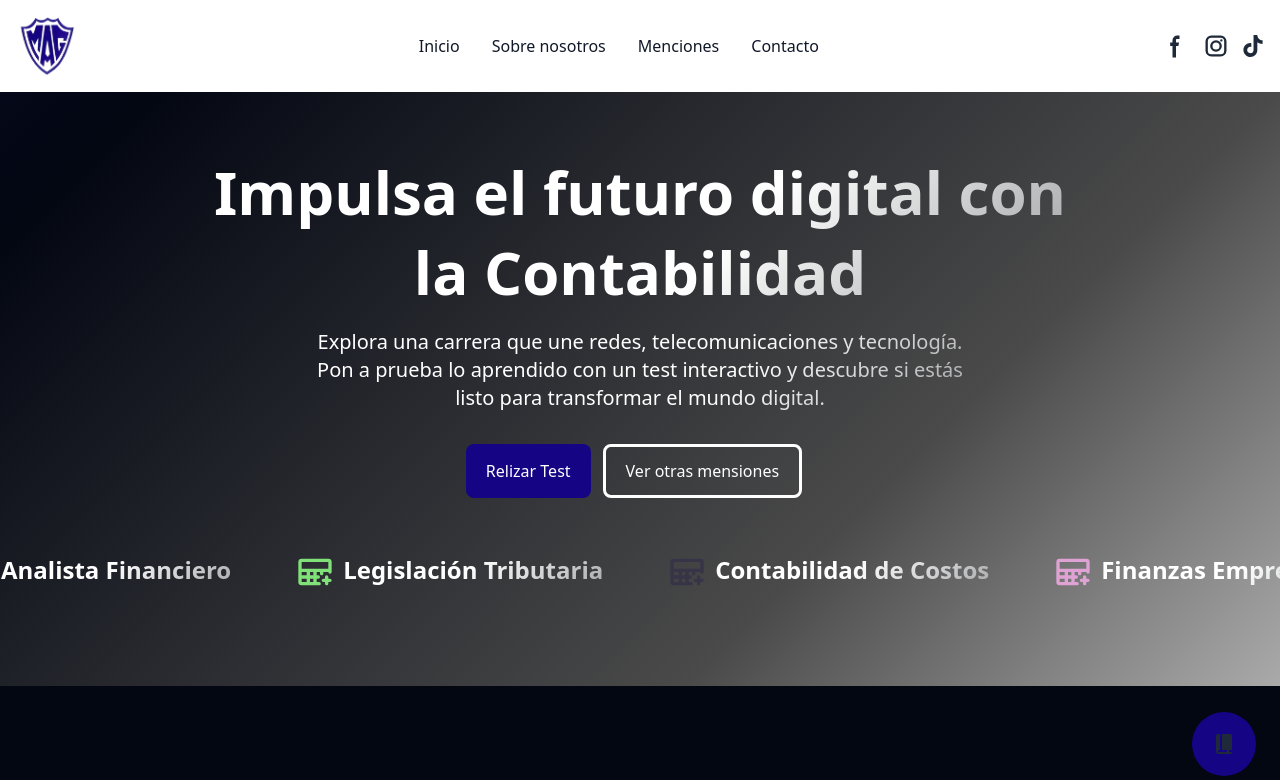
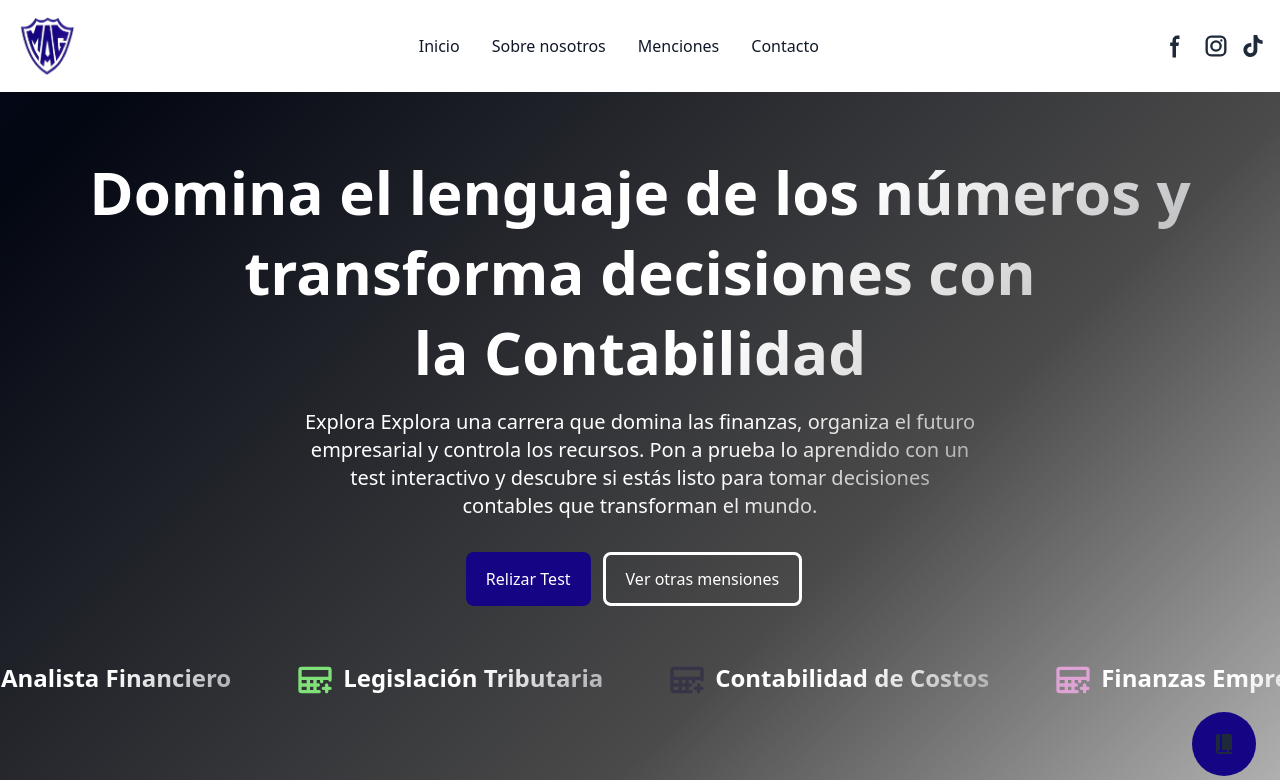
Before and after one commit to jjrojaxx/E.T.N, a Nuxt app: page /blog/contabilidad in a window 1280 px wide. Shown: the top 780 px of the page. Built offline with nearby package versions, Linux system fonts and the light colour scheme.

Commit message:
modificaciones nuevas

```diff
--- a/pages/blog/contabilidad.vue
+++ b/pages/blog/contabilidad.vue
@@ -48,7 +48,7 @@ const closetModalResult = () => {
 }
 
 const obtenerMensaje = () => {
-    if (score.value === 100) return "🎉 ¡Excelente! Has dominado el tema de la telemática.";
+    if (score.value === 100) return "🎉 ¡Excelente! Has dominado el tema de la Contabilidad.";
     if (score.value >= 75) return "💪 Muy bien, tienes buen conocimiento.";
     if (score.value >= 50) return "👍 Aceptable, pero aún puedes mejorar.";
     if (score.value >= 25) return "🧐 Necesitas repasar un poco más.";
@@ -105,12 +105,10 @@ onBeforeUnmount(() => {
     <section class="bg-img mt-23 pt-15 pb-15">
         <div class="max-w-screen px-4 px mx-auto">
             <div class="flex flex-col items-center mb-4">
-                <h1 class="text-center mb-4 text-3xl font-bold md:text-5xl lg:text-6xl gradient-text">Impulsa el
-                    futuro digital con <br> la Contabilidad</h1>
+                <h1 class="text-center mb-4 text-3xl font-bold md:text-5xl lg:text-6xl gradient-text">Domina el lenguaje de los números y transforma decisiones con <br> la Contabilidad</h1>
                 <p class="text-center max-w-2xl mb-6 font-normal gradient-p lg:mb-8 md:text-lg lg:text-xl">Explora
-                    una
-                    carrera que une redes, telecomunicaciones y tecnología. Pon a prueba lo aprendido con un test
-                    interactivo y descubre si estás listo para transformar el mundo digital.</p>
+                   Explora una carrera que domina las finanzas, organiza el futuro empresarial y controla los recursos. Pon a prueba lo aprendido con un test interactivo y descubre si estás listo para tomar decisiones contables que transforman el mundo.
+                 </p>
                 <div class="flex flex-col sm:flex-row">
                     <div @click="showModal1 = true"
                         class="mb-2 sm:mb-0 inline-flex items-center justify-center px-5 py-3 mr-3 text-base font-medium text-white bg-[#150484] rounded-lg hover:bg-[#041184]  focus:ring-4">Relizar
--- a/pages/blog/electricidad.vue
+++ b/pages/blog/electricidad.vue
@@ -13,7 +13,7 @@ const items = [
 //-- VARIABLES DE TEST --//
 const showResult = ref(false)
 const selectedAnswers = ref([])
-const correctAnswers = ['B', 'C', 'C', 'C']
+const correctAnswers = ['C', 'C', 'C', 'C']
 const score = ref(0)
 const showModal1 = ref(false)
 
@@ -48,7 +48,7 @@ const closetModalResult = () => {
 }
 
 const obtenerMensaje = () => {
-    if (score.value === 100) return "🎉 ¡Excelente! Has dominado el tema de la telemática.";
+    if (score.value === 100) return "🎉 ¡Excelente! Has dominado el tema de la Electricidad.";
     if (score.value >= 75) return "💪 Muy bien, tienes buen conocimiento.";
     if (score.value >= 50) return "👍 Aceptable, pero aún puedes mejorar.";
     if (score.value >= 25) return "🧐 Necesitas repasar un poco más.";
--- a/pages/blog/turismo.vue
+++ b/pages/blog/turismo.vue
@@ -106,12 +106,11 @@ onBeforeUnmount(() => {
     <section class="bg-img mt-23 pt-15 pb-15">
         <div class="max-w-screen px-4 px mx-auto">
             <div class="flex flex-col items-center mb-4">
-                <h1 class="text-center mb-4 text-3xl font-bold md:text-5xl lg:text-6xl gradient-text">Impulsa el
-                    futuro digital con <br> el Turismo</h1>
+                <h1 class="text-center mb-4 text-3xl font-bold md:text-5xl lg:text-6xl gradient-text">
+                    Transforma el mundo viajando de forma responsable con el Turismo</h1>
                 <p class="text-center max-w-2xl mb-6 font-normal gradient-p lg:mb-8 md:text-lg lg:text-xl">Explora
-                    una
-                    carrera que une redes, telecomunicaciones y tecnología. Pon a prueba lo aprendido con un test
-                    interactivo y descubre si estás listo para transformar el mundo digital.</p>
+                   Explora una carrera que conecta cultura, naturaleza y sostenibilidad. Pon a prueba lo aprendido con un test interactivo y descubre si estás listo para transformar el mundo del turismo responsable.
+                </p>
                 <div class="flex flex-col sm:flex-row">
                     <a href="test/telematica"
                         class="mb-2 sm:mb-0 inline-flex items-center justify-center px-5 py-3 mr-3 text-base font-medium text-white bg-[#150484] rounded-lg hover:bg-[#041184]  focus:ring-4">Relizar
@@ -576,8 +575,7 @@ onBeforeUnmount(() => {
                                     <input type="radio" class="hidden" name="q2" value="B"
                                         v-model="selectedAnswers[1]" />
                                     <p class="text-gray-600 dark:text-gray-400"><strong
-                                            class="text-blue-300 font-extrabold text-lg">B) </strong>
-C) </p>
+                                            class="text-blue-300 font-extrabold text-lg">B) </strong> Visitar una reserva que protege la naturaleza y beneficia a la comunidad local.</p>
                                 </div>
                             </label>
 
```
